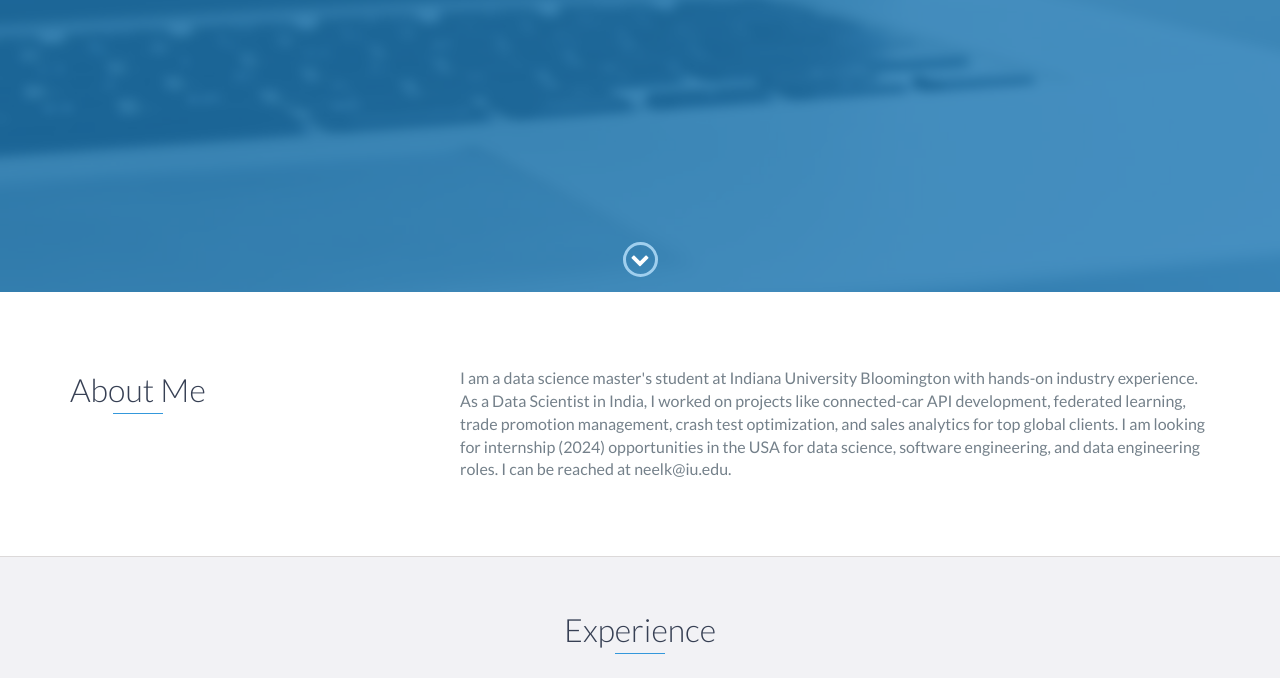
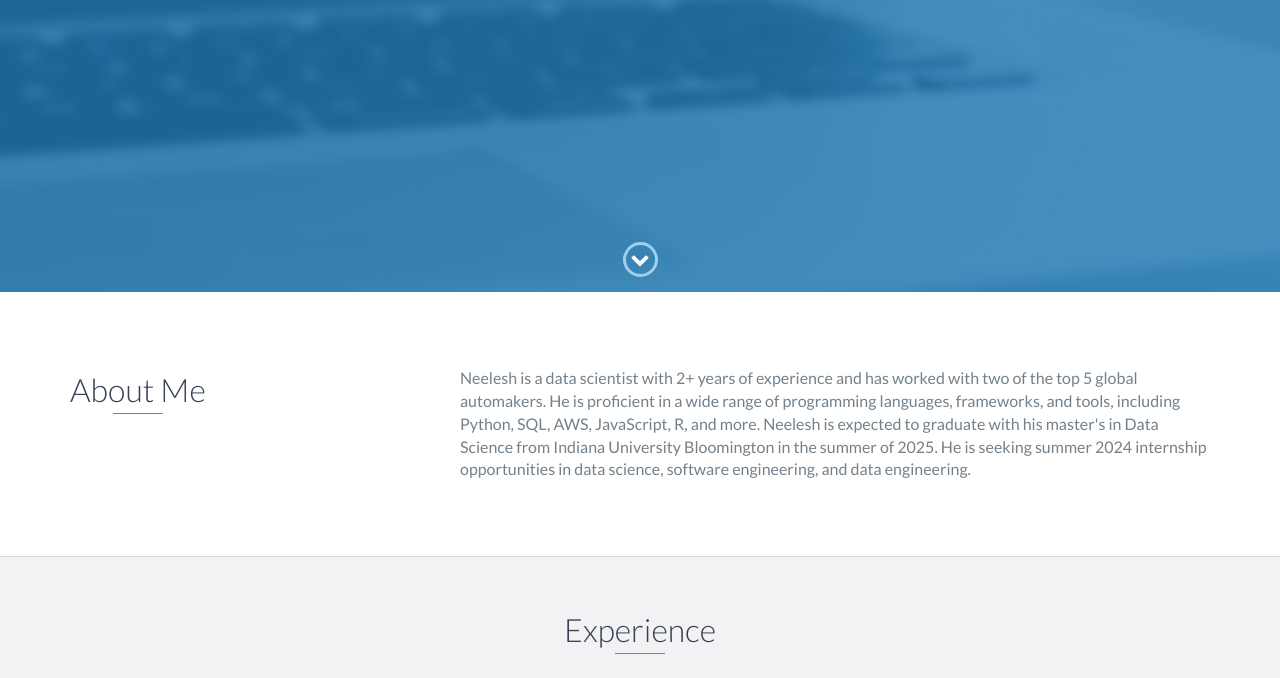
Before and after one commit to nee1k/nee1k.github.io, a website: page index.html in a window 1280 px wide. Shown: the part 508-1186 px from the top of the page. Drawn offline with nearby package versions, Linux system fonts and the light colour scheme.

Commit message:
updated sumary

```diff
--- a/index.html
+++ b/index.html
@@ -71,8 +71,8 @@
                 </div>
                 <div class="col-md-8">
                     <p>
-                        I am a data science master's student at Indiana University Bloomington with hands-on industry experience. As a Data Scientist in India, I worked on projects like connected-car API development, federated learning, trade promotion management, crash test
-                        optimization, and sales analytics for top global clients. I am looking for internship (2024) opportunities in the USA for data science, software engineering, and data engineering roles. I can be reached at neelk@iu.edu.
+                        Neelesh is a data scientist with 2+ years of experience and has worked with two of the top 5 global automakers. He is proficient in a wide range of programming languages, frameworks, and tools, including Python, SQL, AWS, JavaScript, R, and more. Neelesh
+                        is expected to graduate with his master's in Data Science from Indiana University Bloomington in the summer of 2025. He is seeking summer 2024 internship opportunities in data science, software engineering, and data engineering.
                     </p>
                 </div>
             </div>
```
